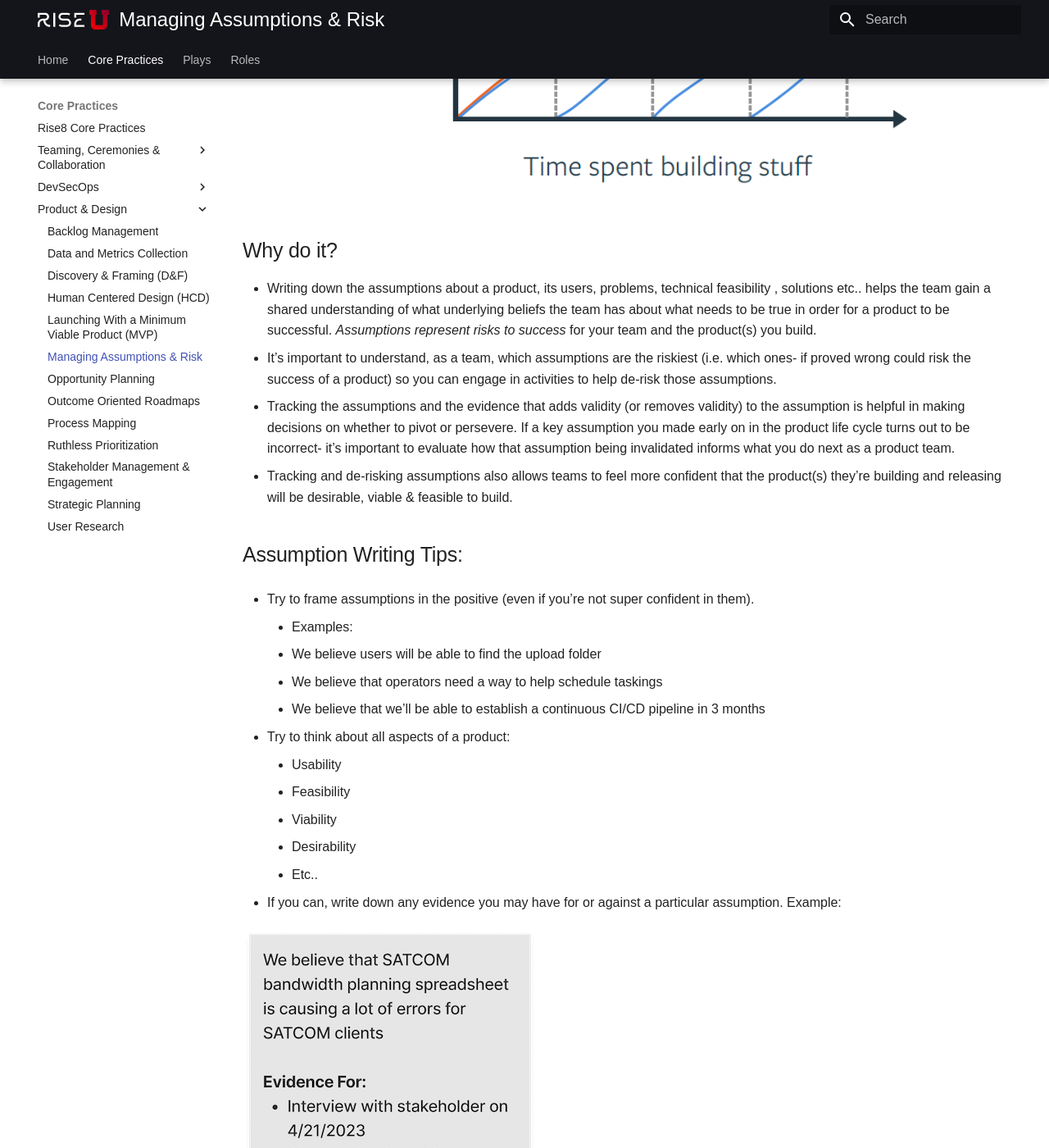
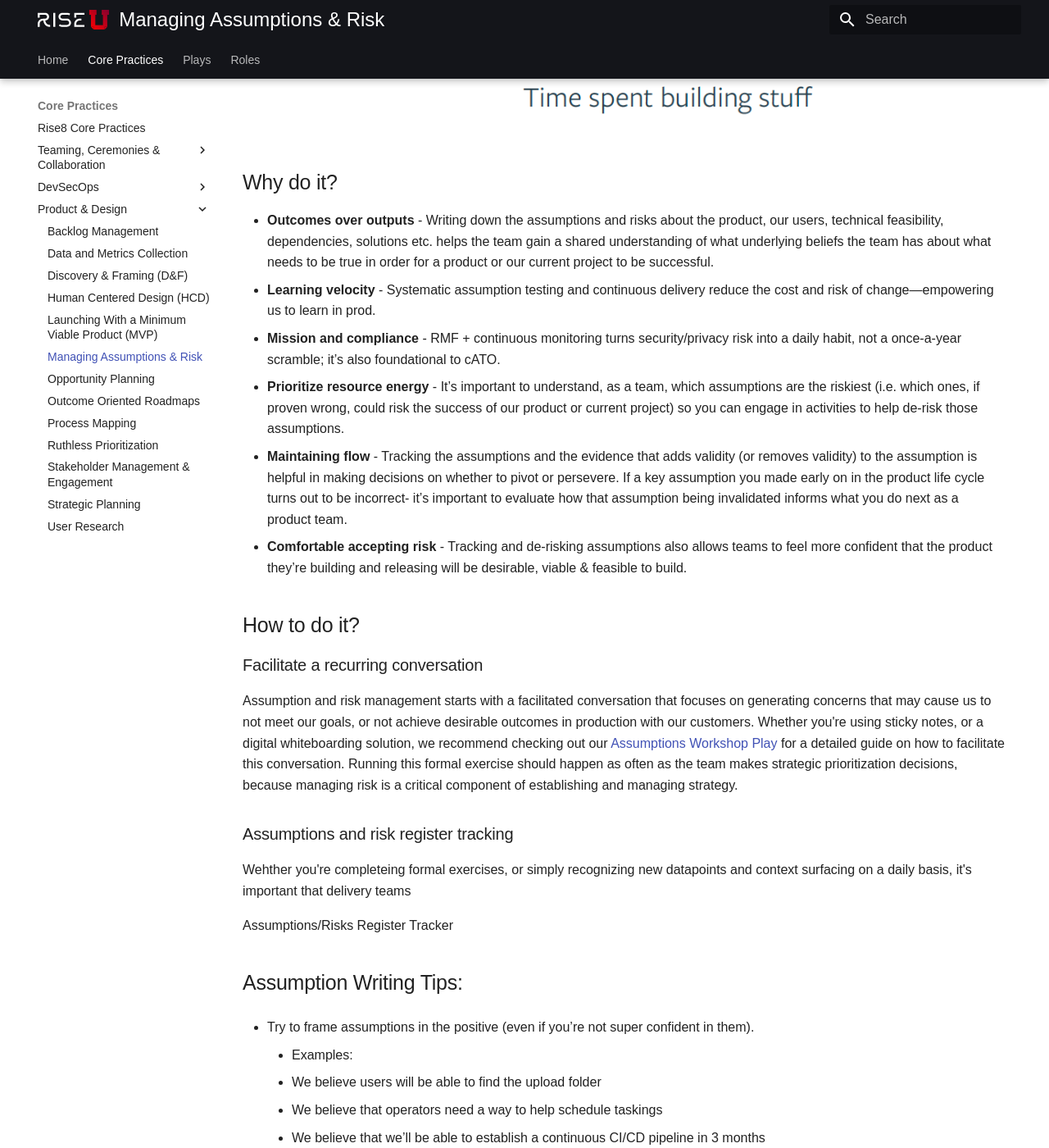
Before and after one commit to rise8-us/delivery-playbooks, an MkDocs documentation site: the page built from docs/content/practices/assumption-risk-management.md, in a window 1280 px wide and 1400 px high, scrolled down 1534 px. Shown: the whole window at 82% size. Built offline with MkDocs 1.6.1 and Material for MkDocs 9.7.7, drawn with Linux system fonts in a browser that asks for light colours; some of the changed text lies outside the part shown.

Commit message:
Update assumption-risk-management.md
updates to what is it and why we do it

```diff
--- a/docs/content/practices/assumption-risk-management.md
+++ b/docs/content/practices/assumption-risk-management.md
@@ -2,24 +2,20 @@
 
 ## What is it?
 
-An assumption is something we take on faith or as a best guess despite a lack of proof, and can range from domain context, problems solutions, usability, technical feasibility, etc. Evidence can be on a scale from “wild guess” to having validated learnings from things like market research or user engagements.
+An assumption is something we take on faith or as a best guess despite a lack of proof, and can range from domain context, problems solutions, usability, technical feasibility, etc. Evidence can be on a scale from “wild guess” to having validated learnings from things like market research, user research, and actual results in production.
 
-Assumptions are critical to agile software development\! If we did research to validate every question we had, we’d be stuck in a never-ending research cycle. Assumptions help give us direction and move forward\! We just have to make sure that as we make assumptions, we keep track of which ones are the riskiest.
+At Rise8, **risk management = assumption management**. Every assumption we make—from “users will adopt this flow” to “this service can handle 10k RPS” to “the AO will accept this control implementation”—carries risk because it’s not guaranteed. Our practice is to surface risks early and often, quantify their impact, track them, and deliberately burn them down through experiments, engineering practices, and operational guardrails—so we ship outcomes in prod with confidence and pace.
 
 ![Assumptions Prioritization](../../assets/assumptions-2-by-2.png)
 
-When working on a product, you and your team may have different types of assumptions about different aspects of the project:
+We use a few shared lenses to keep everyone aligned:
 
-* Domain context
-* Problems
-* Solutions
-* Usability
-* Team availability
-* Technical feasibility
-* Budget
-* Etc\!
+* **Product risks**: value, usability, feasibility, and mission/business viability.
+* **Security & privacy risks**: managed with NIST’s Risk Management Framework (categorize → select/implement/assess controls → authorize → continuously monitor).
+* **Reliability risks**: governed by SLOs and error budgets to balance speed with stability.
+* **Project risks**: the skills, headcount, and availability of our team as well as the stakeholder landscape and relationships are setting us up for success.
 
-Throughout a product’s lifecycle, it’s helpful for teams to articulate, prioritize and track these assumptions. If you haven’t released software in awhile, your product is likely full of risks and assumptions. This can especially be the case early in a product’s lifecycle as you build toward an MVP. Testing the riskiest assumptions will help you ensure you’re spending effort in the right areas of your product while reducing waste from rework.
+Throughout a product’s lifecycle, it’s helpful for teams to articulate, prioritize and track and regularly revisit these assumptions. If you haven’t released software in awhile, your product is likely full of risks and assumptions. This can especially be the case early in a product’s lifecycle if you're delivering an MVP experiment.
 
 Check out the [Assumptions Workshop \- Delivery Playbooks](https://delivery-playbooks.rise8.us/content/plays/design/assumptions-workshop/) for an in depth how to.
 
@@ -27,10 +23,25 @@
 
 ## Why do it?
 
-* Writing down the assumptions about a product, its users, problems, technical feasibility , solutions etc.. helps the team gain a shared understanding of what underlying beliefs the team has about what needs to be true in order for a product to be successful. *Assumptions represent risks to success* for your team and the product(s) you build.
-* It’s important to understand, as a team, which assumptions are the riskiest (i.e. which ones- if proved wrong could risk the success of a product) so you can engage in activities to help de-risk those assumptions.
-* Tracking the assumptions and the evidence that adds validity (or removes validity) to the assumption is helpful in making decisions on whether to pivot or persevere. If a key assumption you made early on in the product life cycle turns out to be incorrect- it’s important to evaluate how that assumption being invalidated informs what you do next as a product team.
-* Tracking and de-risking assumptions also allows teams to feel more confident that the product(s) they’re building and releasing will be desirable, viable & feasible to build.
+* **Outcomes over outputs** - Writing down the assumptions and risks about the product, our users, technical feasibility, dependencies, solutions etc. helps the team gain a shared understanding of what underlying beliefs the team has about what needs to be true in order for a product or our current project to be successful.
+* **Learning velocity** - Systematic assumption testing and continuous delivery reduce the cost and risk of change—empowering us to learn in prod.
+* **Mission and compliance** - RMF + continuous monitoring turns security/privacy risk into a daily habit, not a once-a-year scramble; it’s also foundational to cATO.
+* **Prioritize resource energy** - It’s important to understand, as a team, which assumptions are the riskiest (i.e. which ones, if proven wrong, could risk the success of our product or current project) so you can engage in activities to help de-risk those assumptions.
+* **Maintaining flow** - Tracking the assumptions and the evidence that adds validity (or removes validity) to the assumption is helpful in making decisions on whether to pivot or persevere. If a key assumption you made early on in the product life cycle turns out to be incorrect- it’s important to evaluate how that assumption being invalidated informs what you do next as a product team.
+* **Comfortable accepting risk** - Tracking and de-risking assumptions also allows teams to feel more confident that the product they’re building and releasing will be desirable, viable & feasible to build.
+
+## How to do it?
+
+### Facilitate a recurring conversation
+
+Assumption and risk management starts with a facilitated conversation that focuses on generating concerns that may cause us to not meet our goals, or not achieve desirable outcomes in production with our customers. Whether you're using sticky notes, or a digital whiteboarding solution, we recommend checking out our [Assumptions Workshop Play](https://delivery-playbooks.rise8.us/content/plays/design/assumptions-workshop/) for a detailed guide on how to facilitate this conversation. Running this formal exercise should happen as often as the team makes strategic prioritization decisions, because managing risk is a critical component of establishing and managing strategy.
+
+### Assumptions and risk register tracking
+
+Wehther you're completeing formal exercises, or simply recognizing new datapoints and context surfacing on a daily basis, it's important that delivery teams
+
+Assumptions/Risks Register Tracker
+
 
 ## Assumption Writing Tips:
 
```
